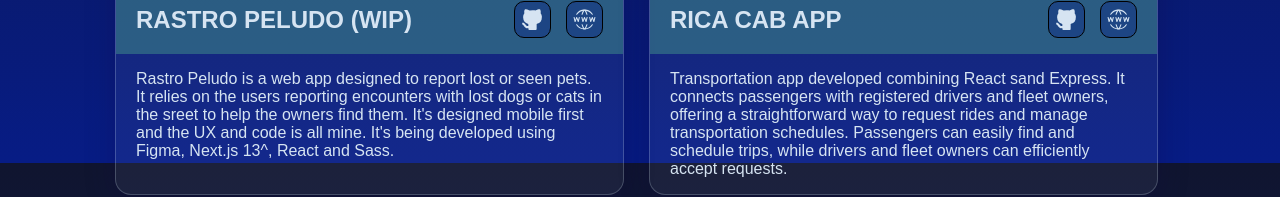
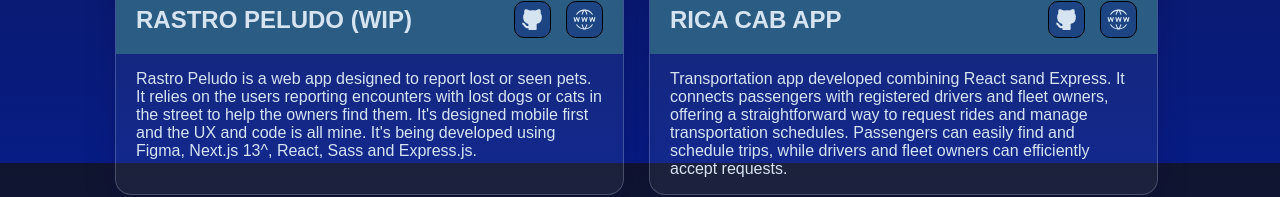
Before and after one commit to mercuryeater/portfolio, a Next.js app: page / in a window 1280 px wide. Shown: the part 637-834 px from the top of the page. Built offline with nearby package versions, Linux system fonts and the light colour scheme; a web font is replaced by a local one.

Commit message:
fix: :adhesive_bandage: typoFixInRastroPeludo

```diff
--- a/src/components/Projects/Projects.jsx
+++ b/src/components/Projects/Projects.jsx
@@ -22,7 +22,7 @@
   const rastroPeludo = {
     name: "RASTRO PELUDO (WIP)",
     description:
-      "Rastro Peludo is a web app designed to report lost or seen pets. It relies on the users reporting encounters with lost dogs or cats in the sreet to help the owners find them. It's designed mobile first and the UX and code is all mine. It's being developed using Figma, Next.js 13^, React and Sass.",
+      "Rastro Peludo is a web app designed to report lost or seen pets. It relies on the users reporting encounters with lost dogs or cats in the street to help the owners find them. It's designed mobile first and the UX and code is all mine. It's being developed using Figma, Next.js 13^, React, Sass and Express.js.",
     webUrl: "https://rastro-peludo.vercel.app/",
     repoUrl: "https://github.com/mercuryeater/rastro-peludo",
   };
```
